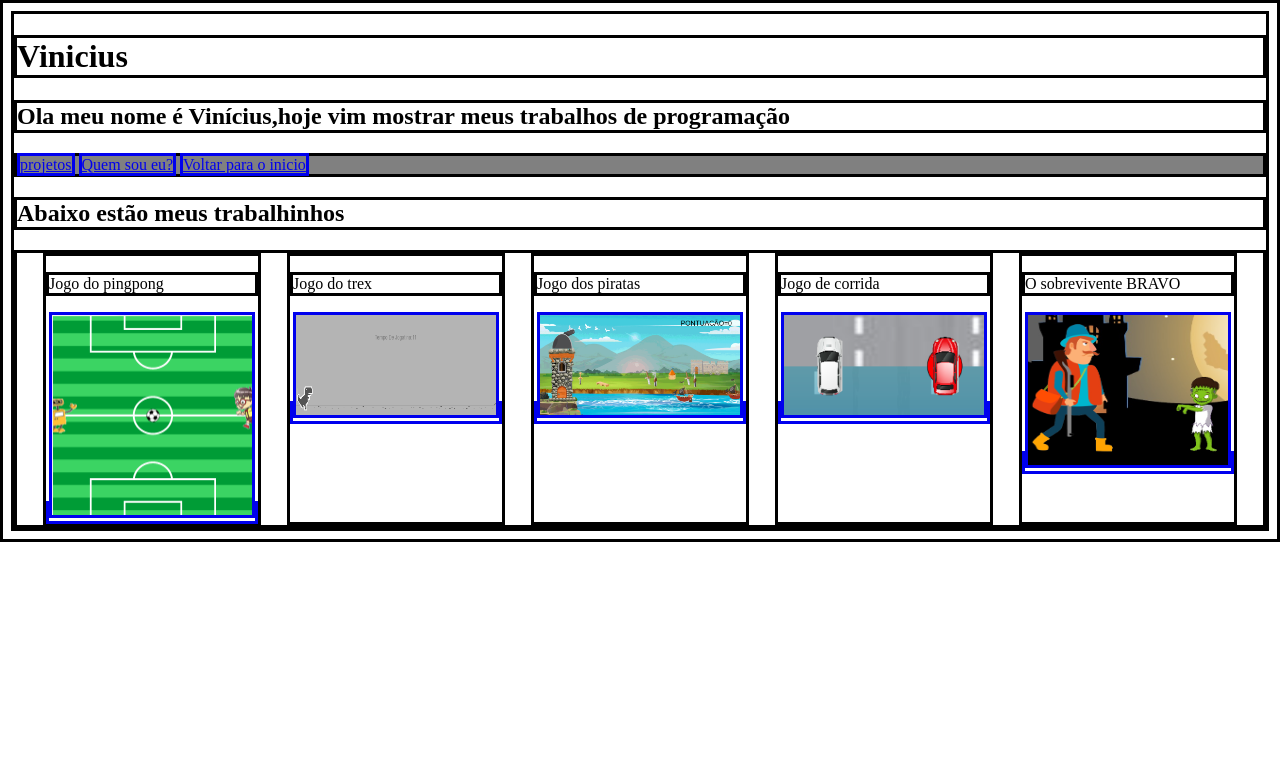
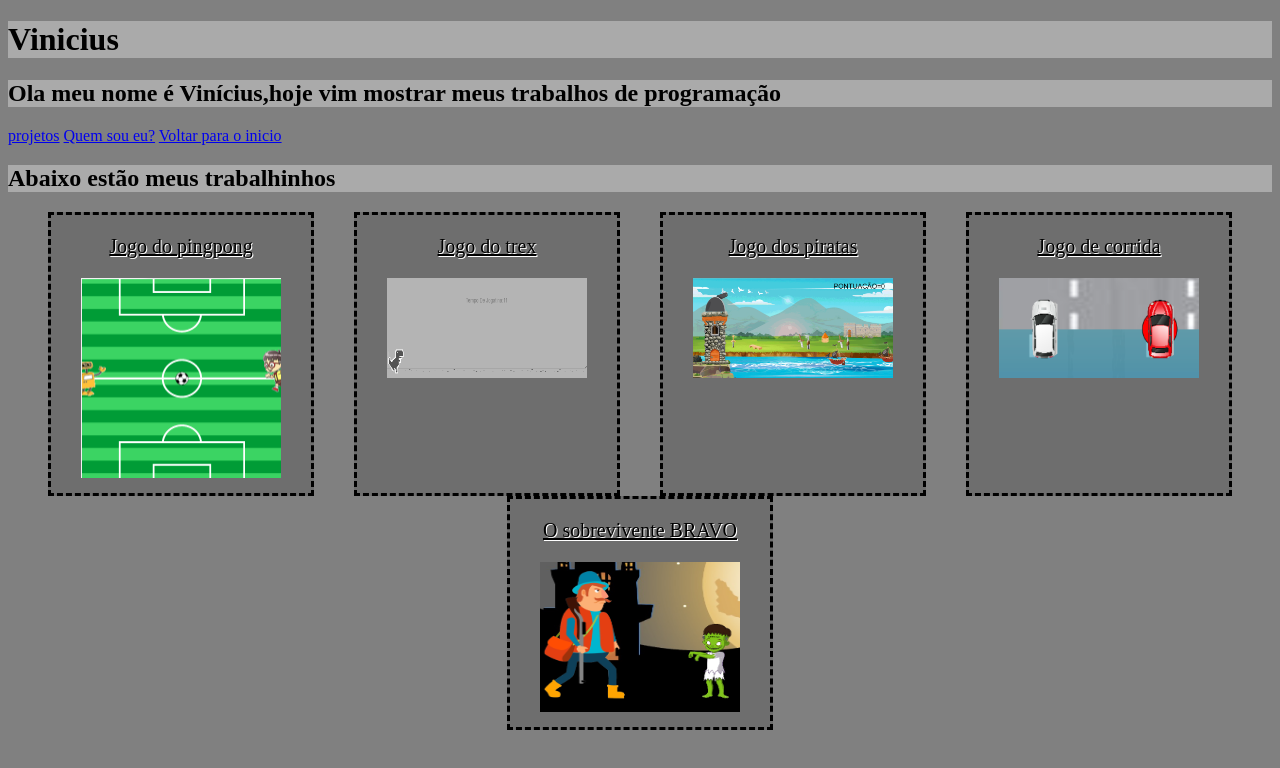
Before and after one commit to ViniciusMoreno123/Site-sobre-mim, a plain HTML site: page projetos.html in a window 1280 px wide. Drawn offline with Linux system fonts and the light colour scheme.

Commit message:
Add files via upload

```diff
--- a/quemsou.html
+++ b/quemsou.html
@@ -2,7 +2,11 @@
 <html>
 <head>
 <title>quem me es </title>
-
+<link
+    rel = "stylesheet"
+    type = "text/css"
+    href = "style.css"
+/>
 
 </head>
 <body>
--- a/style.css
+++ b/style.css
@@ -1,15 +1,25 @@
 h1{
     color:black;
+    background-color:#AAAAAA;
 
     }
-    *{
+    /* *{
     border:solid;
-    }
+    } */
+
+body{
+    background-color:#808080;
+}
+h2{
+background-color:#AAAAAA;
+}
+
 
 .topo{
-background-color:grey;
+background-color:#AAAAAA;
 display:flex;
 justify-content: space-between;
+
 }
 .menu{
 background-color:gray;
@@ -23,3 +33,15 @@ justify-content:space-evenly;
 display:flex;
 justify-content:flex-end;
 }
+.Projeto{
+    background-color:#6E6E6E;
+    text-align:center;
+    padding-left:30px;
+    padding-right:30px;
+    padding-bottom:10px;
+    border-style:dashed;
+    font-size:20px;
+    text-decoration-line:underline;
+    text-shadow: 1px 1px white;
+
+}
```
